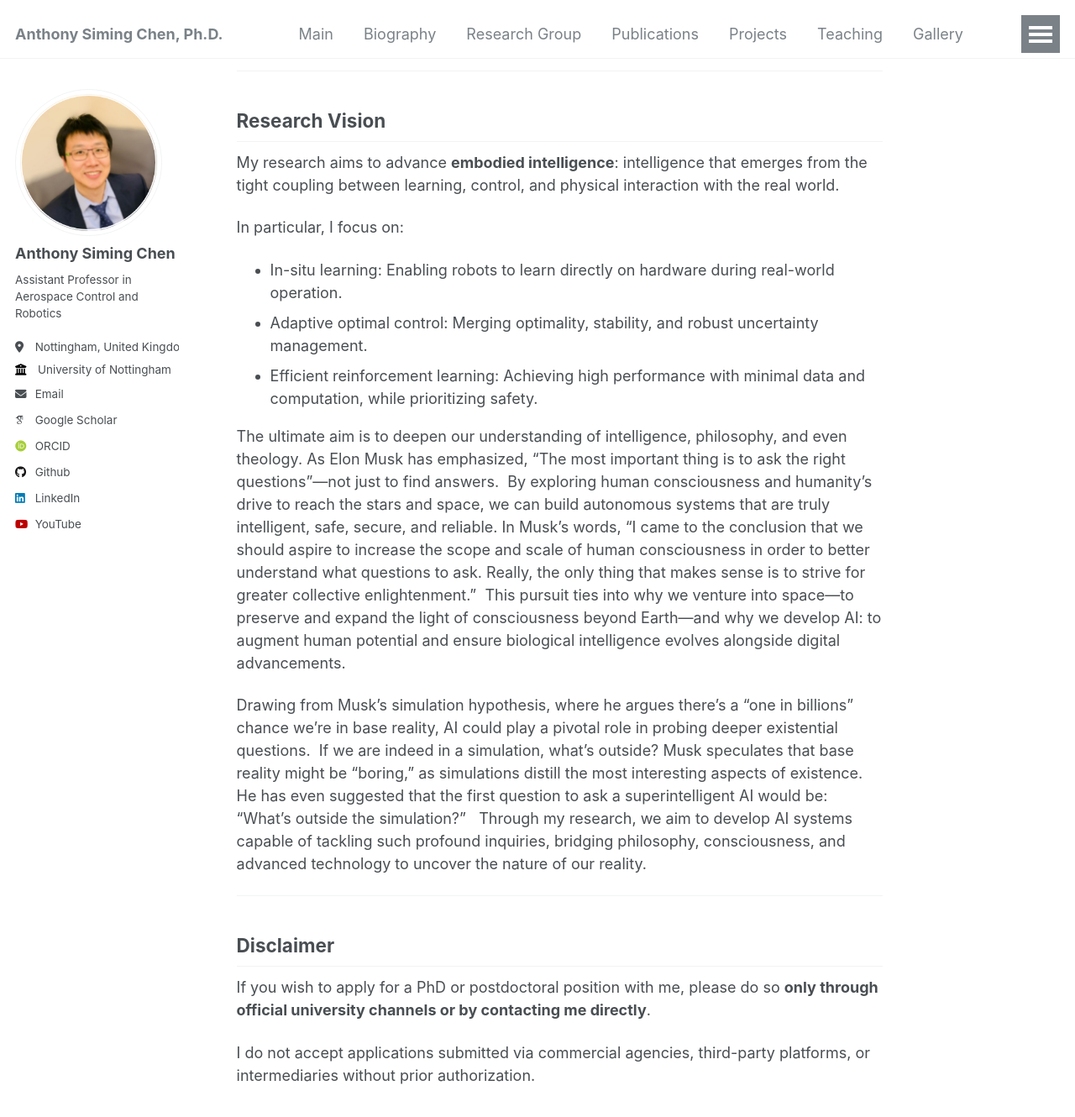
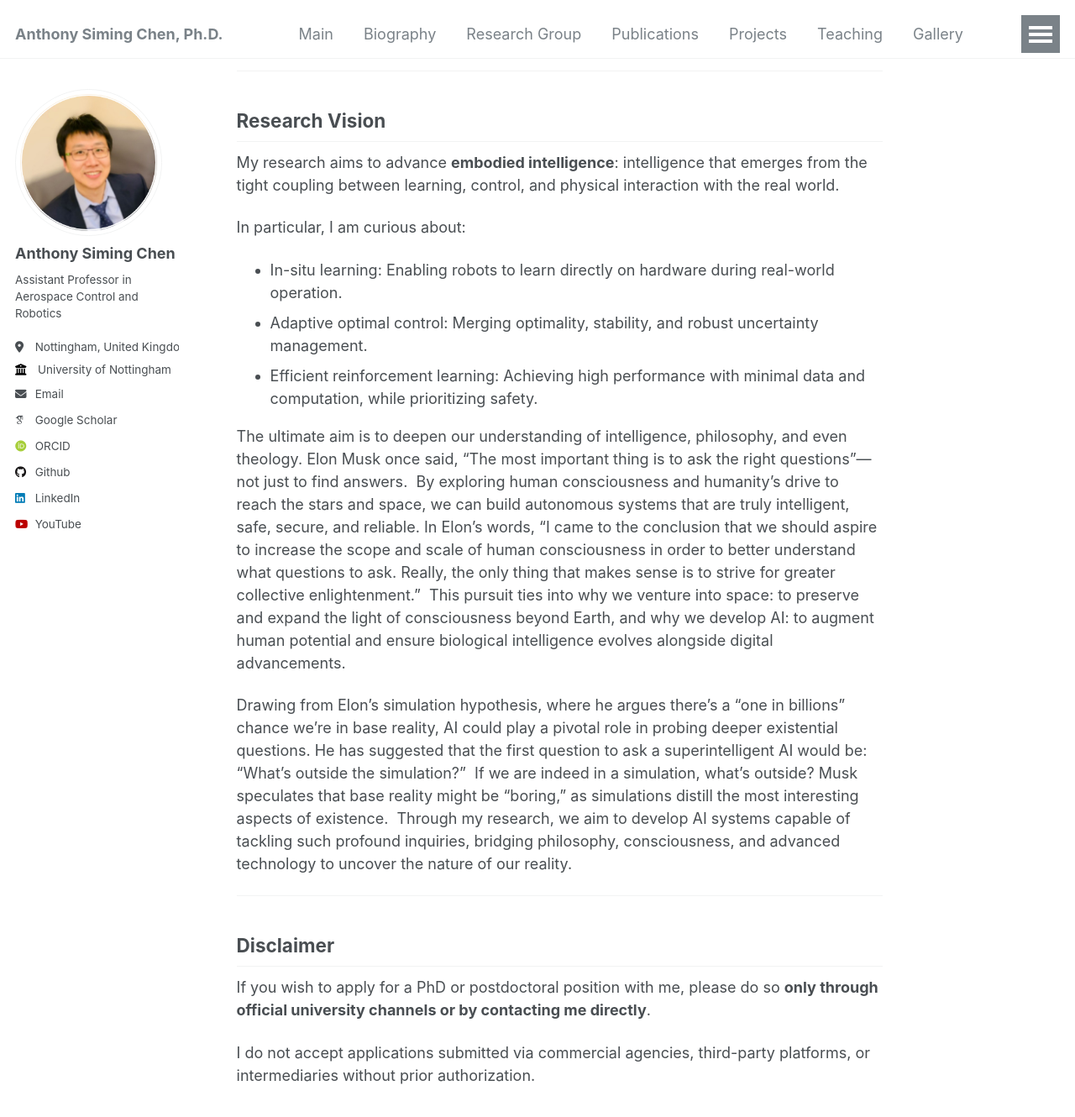
Before and after one commit to Anthony-S-Chen/Anthony-S-Chen.github.io, a Jekyll site: the page built from _pages/Opening.md, in a window 1280 px wide and 1400 px high, scrolled down 1954 px. Shown: the top 1330 px of the window at 84% size. Built offline with Jekyll 4.4.1, drawn with Linux system fonts in a browser that asks for light colours; some web fonts are replaced.

Commit message:
Update Opening.md

```diff
--- a/_pages/Opening.md
+++ b/_pages/Opening.md
@@ -65,15 +65,15 @@ If you have questions regarding suitability or research direction, you are welco
 
 My research aims to advance **embodied intelligence**: intelligence that emerges from the tight coupling between learning, control, and physical interaction with the real world.
 
-In particular, I focus on:
+In particular, I am curious about:
 
 - In-situ learning: Enabling robots to learn directly on hardware during real-world operation.
 - Adaptive optimal control: Merging optimality, stability, and robust uncertainty management.
 - Efficient reinforcement learning: Achieving high performance with minimal data and computation, while prioritizing safety.
 
-The ultimate aim is to deepen our understanding of intelligence, philosophy, and even theology. As Elon Musk has emphasized, “The most important thing is to ask the right questions”—not just to find answers.  By exploring human consciousness and humanity’s drive to reach the stars and space, we can build autonomous systems that are truly intelligent, safe, secure, and reliable. In Musk’s words, “I came to the conclusion that we should aspire to increase the scope and scale of human consciousness in order to better understand what questions to ask. Really, the only thing that makes sense is to strive for greater collective enlightenment.”  This pursuit ties into why we venture into space—to preserve and expand the light of consciousness beyond Earth—and why we develop AI: to augment human potential and ensure biological intelligence evolves alongside digital advancements.
+The ultimate aim is to deepen our understanding of intelligence, philosophy, and even theology. Elon Musk once said, “The most important thing is to ask the right questions”—not just to find answers.  By exploring human consciousness and humanity’s drive to reach the stars and space, we can build autonomous systems that are truly intelligent, safe, secure, and reliable. In Elon’s words, “I came to the conclusion that we should aspire to increase the scope and scale of human consciousness in order to better understand what questions to ask. Really, the only thing that makes sense is to strive for greater collective enlightenment.”  This pursuit ties into why we venture into space: to preserve and expand the light of consciousness beyond Earth, and why we develop AI: to augment human potential and ensure biological intelligence evolves alongside digital advancements.
 
-Drawing from Musk’s simulation hypothesis, where he argues there’s a “one in billions” chance we’re in base reality, AI could play a pivotal role in probing deeper existential questions.  If we are indeed in a simulation, what’s outside? Musk speculates that base reality might be “boring,” as simulations distill the most interesting aspects of existence.  He has even suggested that the first question to ask a superintelligent AI would be: “What’s outside the simulation?”   Through my research, we aim to develop AI systems capable of tackling such profound inquiries, bridging philosophy, consciousness, and advanced technology to uncover the nature of our reality.
+Drawing from Elon’s simulation hypothesis, where he argues there’s a “one in billions” chance we’re in base reality, AI could play a pivotal role in probing deeper existential questions. He has suggested that the first question to ask a superintelligent AI would be: “What’s outside the simulation?”  If we are indeed in a simulation, what’s outside? Musk speculates that base reality might be “boring,” as simulations distill the most interesting aspects of existence.  Through my research, we aim to develop AI systems capable of tackling such profound inquiries, bridging philosophy, consciousness, and advanced technology to uncover the nature of our reality.
 
 ---
 
```
